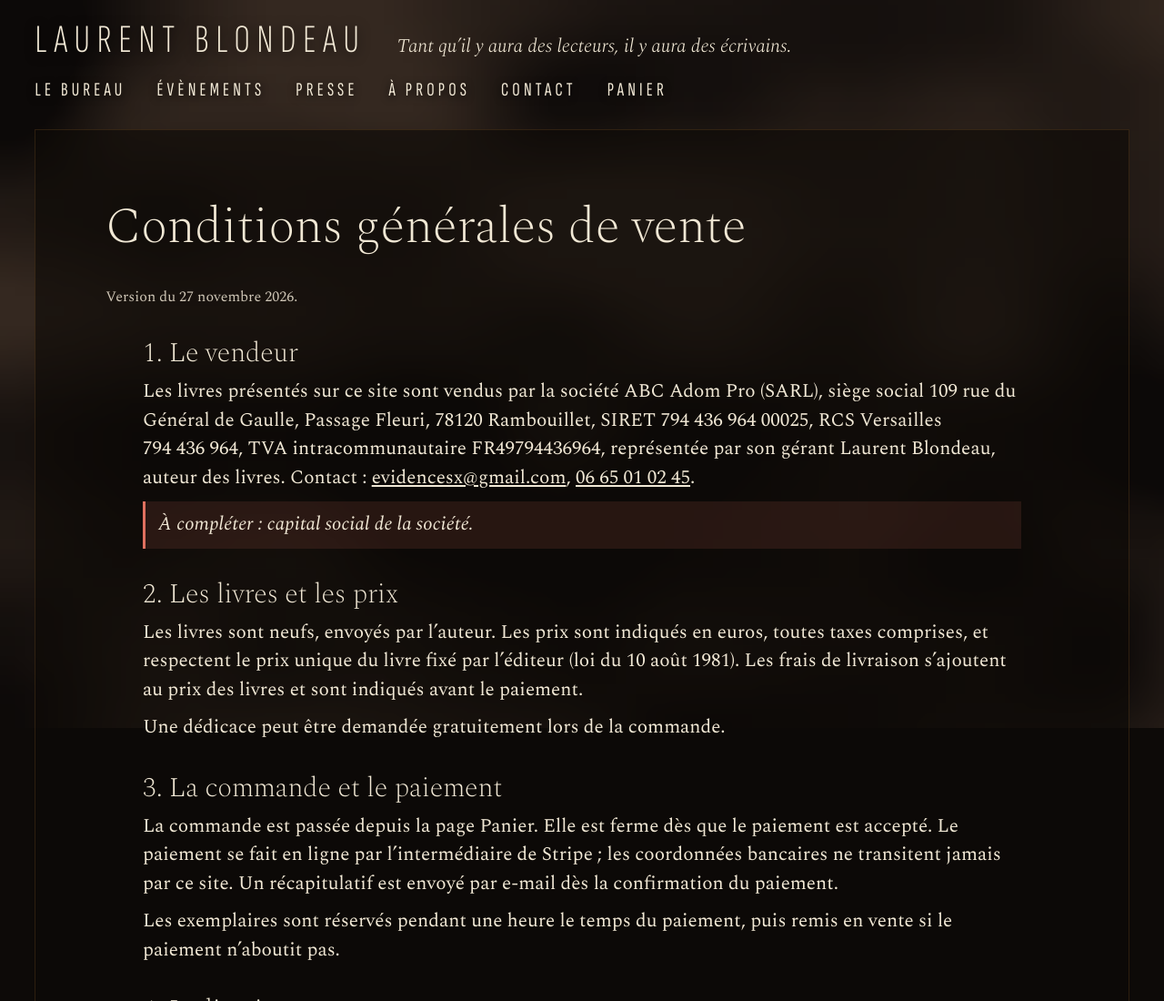
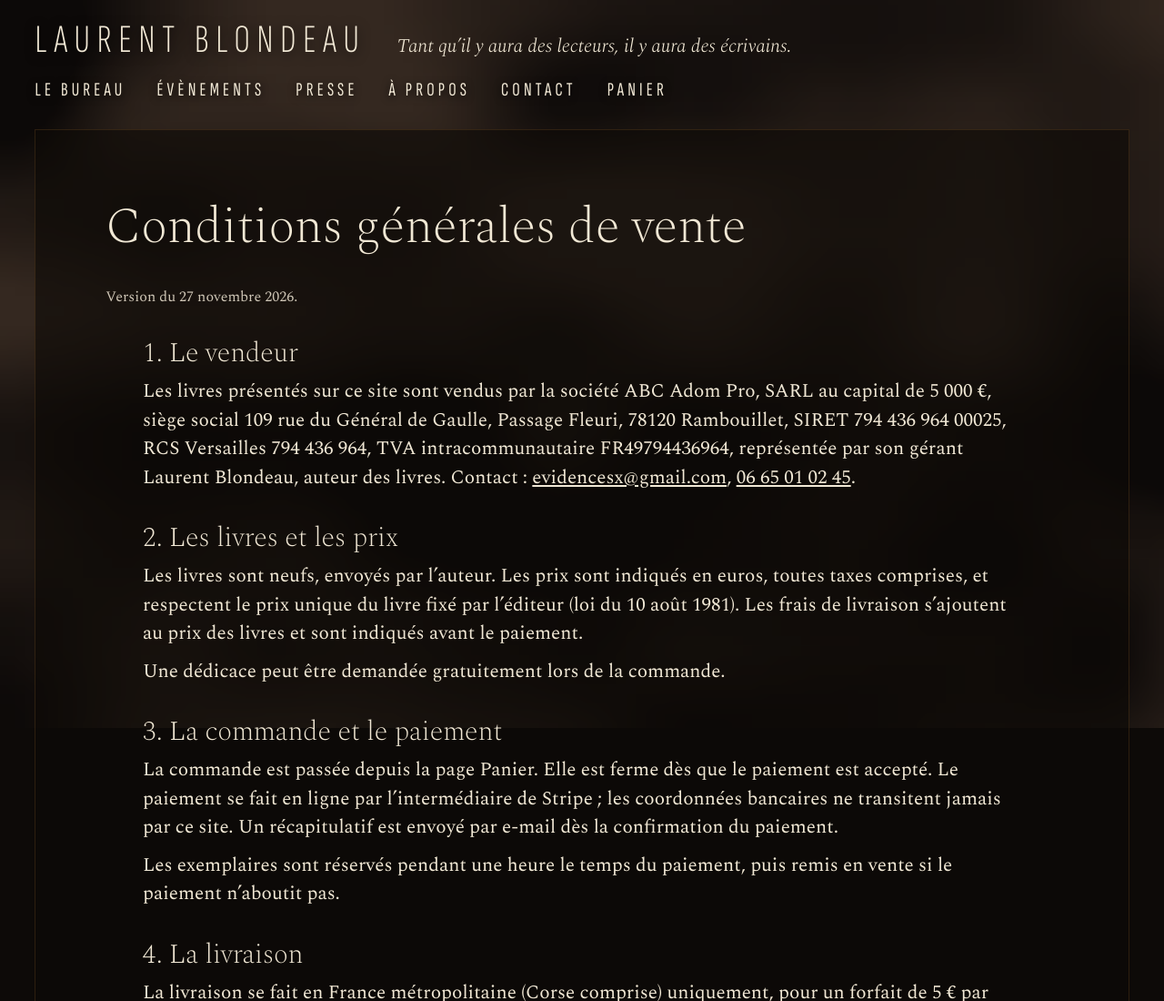
Before and after one commit to evidencesx/bureau-laurent-blondeau, a plain HTML site: page site/cgv.html in a window 1280 px wide. Shown: the top 1100 px of the page at 91% size. Drawn offline with Linux system fonts and the light colour scheme.

Commit message:
CGV et mentions : capital social, plus rien à compléter
Co-Authored-By: Claude Opus 5.5 <noreply@anthropic.com>

```diff
--- a/site/cgv.html
+++ b/site/cgv.html
@@ -34,8 +34,7 @@
 
   <section>
     <h2>1. Le vendeur</h2>
-    <p>Les livres présentés sur ce site sont vendus par la société ABC Adom Pro (SARL), siège social 109 rue du Général de Gaulle, Passage Fleuri, 78120 Rambouillet, SIRET 794&nbsp;436&nbsp;964&nbsp;00025, RCS Versailles 794&nbsp;436&nbsp;964, TVA intracommunautaire FR49794436964, représentée par son gérant Laurent Blondeau, auteur des livres. Contact&nbsp;: <a href="mailto:evidencesx@gmail.com">evidencesx@gmail.com</a>, <a href="tel:+33665010245">06&nbsp;65&nbsp;01&nbsp;02&nbsp;45</a>.</p>
-    <p class="a-completer">À compléter : capital social de la société.</p>
+    <p>Les livres présentés sur ce site sont vendus par la société ABC Adom Pro, SARL au capital de 5&nbsp;000&nbsp;€, siège social 109 rue du Général de Gaulle, Passage Fleuri, 78120 Rambouillet, SIRET 794&nbsp;436&nbsp;964&nbsp;00025, RCS Versailles 794&nbsp;436&nbsp;964, TVA intracommunautaire FR49794436964, représentée par son gérant Laurent Blondeau, auteur des livres. Contact&nbsp;: <a href="mailto:evidencesx@gmail.com">evidencesx@gmail.com</a>, <a href="tel:+33665010245">06&nbsp;65&nbsp;01&nbsp;02&nbsp;45</a>.</p>
   </section>
 
   <section>
```
Also changed, not shown: site/mentions-legales.html (+1 -2 lines).
